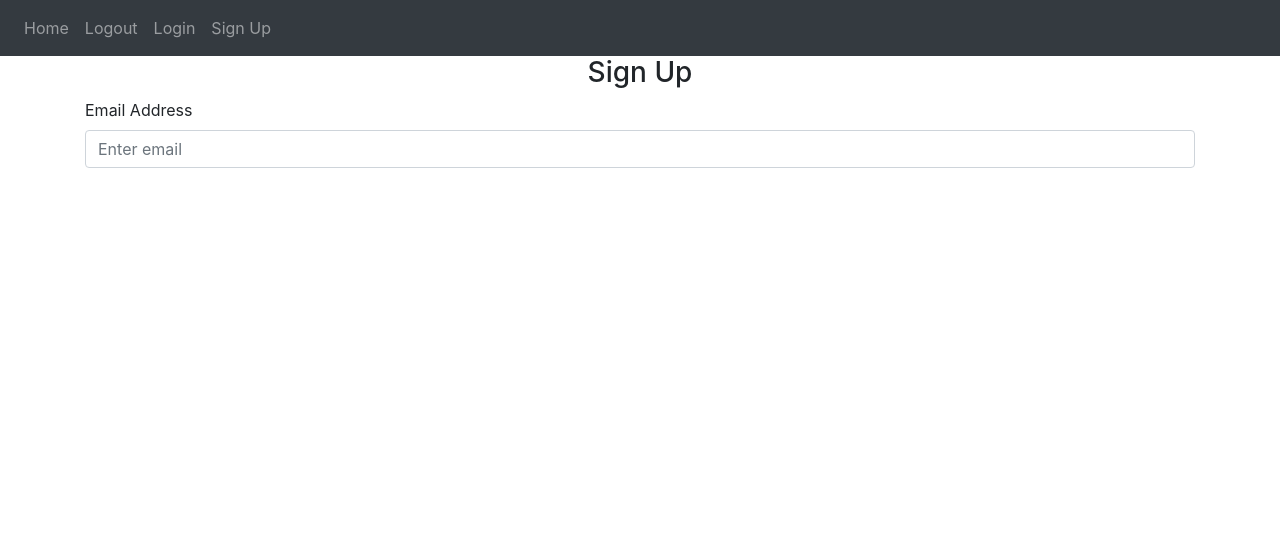
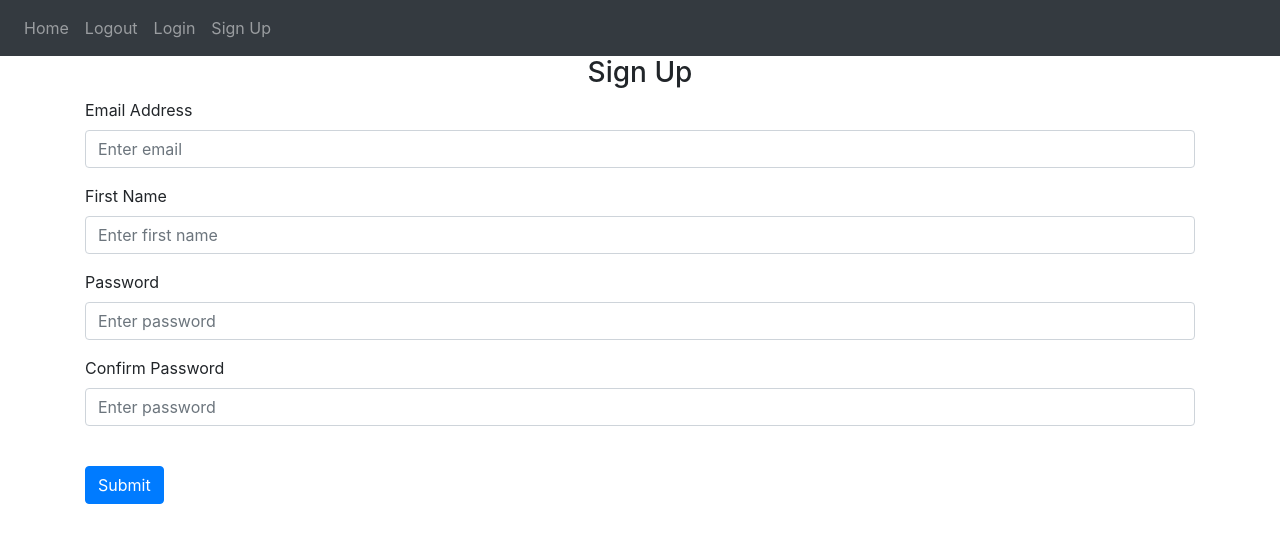
Before and after one commit to Matt-Bryan/python-web-dev, a Flask app: page /sign-up in a window 1280 px wide. Shown: the top 543 px of the page. Run offline with Flask 2, Linux system fonts and the light colour scheme; some libraries are stand-ins or nearby versions.

Commit message:
Add all necessary forms to sign up page

```diff
--- a/website/templates/sign_up.html
+++ b/website/templates/sign_up.html
@@ -6,5 +6,19 @@
             <label for="email">Email Address</label>
             <input type="email" class="form-control" id="email" name="email" placeholder="Enter email">
         </div>
+        <div class="form-group">
+            <label for="firstName">First Name</label>
+            <input type="text" class="form-control" id="firstName" name="firstName" placeholder="Enter first name">
+        </div>
+        <div class="form-group">
+            <label for="password1">Password</label>
+            <input type="password" class="form-control" id="password1" name="password1" placeholder="Enter password">
+        </div>
+        <div class="form-group">
+            <label for="password2">Confirm Password</label>
+            <input type="password" class="form-control" id="password2" name="password2" placeholder="Enter password">
+        </div>
+        <br />
+        <button type="submit" class="btn btn-primary">Submit</button>
     </form>
     {% endblock %}
```
